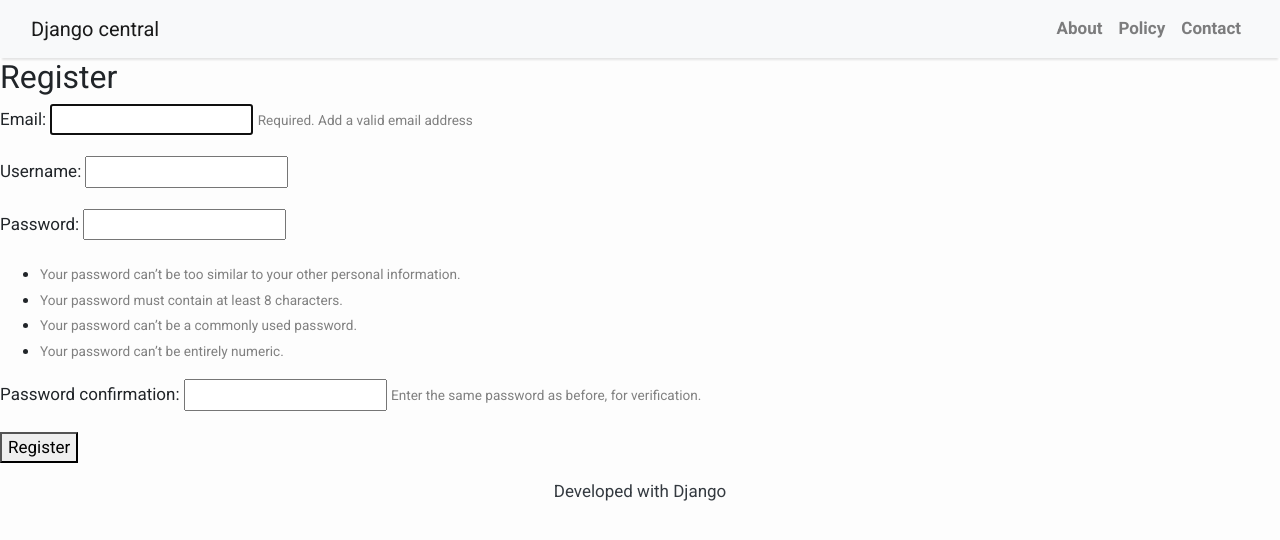
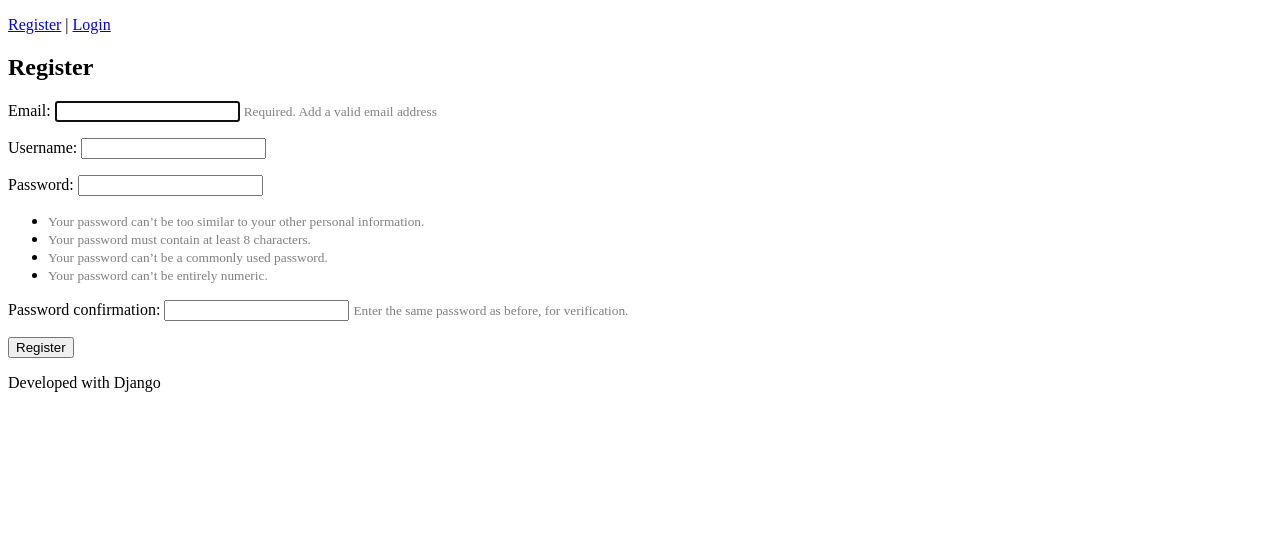
Before and after one commit to miguelikedeveloper/coredjango, a Django app: template coredjango/templates/users/register.html in a window 1280 px wide. Shown: the top 540 px of the page. Run offline with Django 3.2, Linux system fonts and the light colour scheme; the template is opened without the code that fills it: values that come from a table or form of the project are taken from there, others are empty; parts of the project's set-up code (start-up, migrations or seed data) failed here and were passed over; some libraries are stand-ins or nearby versions.

Commit message:
updating user registration and login

```diff
--- a/coredjango/conf/urls.py
+++ b/coredjango/conf/urls.py
@@ -18,6 +18,6 @@ from django.urls import path , include
 
 urlpatterns = [
     path('admin/', admin.site.urls, name="admin"),
-    path("register/", include("users.urls"), name= "user-registration")
+    path("user/", include("users.urls"), name= "user-registration")
 
 ]
--- a/coredjango/templates/base.html
+++ b/coredjango/templates/base.html
@@ -2,62 +2,12 @@
 <html>
 
     <head>
-         <title>Built with Django 3
-            </title>
-        <link href="https://fonts.googleapis.com/css?family=Roboto:400,700" rel="stylesheet">
-        <meta name="google" content="notranslate" />
-        <meta name="viewport" content="width=device-width, initial-scale=1" />
-        <link rel="stylesheet" href="https://maxcdn.bootstrapcdn.com/bootstrap/4.0.0/css/bootstrap.min.css" integrity="sha384-Gn5384xqQ1aoWXA+058RXPxPg6fy4IWvTNh0E263XmFcJlSAwiGgFAW/dAiS6JXm"
-            crossorigin="anonymous" />
+        {% if request.user.is_authenticated %}
+        <p> Hello, {{request.user.username}}| <a href="{% url 'logout' %}"> Logout</a></p>
+        {% else %}
+        <p> <a href="{% url 'register' %}"> Register</a> | <a href="#">Login</a></p>
+        {% endif %}
     </head>
-
-    <body>
-        <style>
-            body {
-            font-family: "Roboto", sans-serif;
-            font-size: 17px;
-            background-color: #fdfdfd;
-        }
-        .shadow {
-            box-shadow: 0 4px 2px -2px rgba(0, 0, 0, 0.1);
-        }
-        .btn-danger {
-            color: #fff;
-            background-color: #f00000;
-            border-color: #dc281e;
-        }
-        .masthead {
-            background: #3398E1;
-            height: auto;
-            padding-bottom: 15px;
-            box-shadow: 0 16px 48px #E3E7EB;
-            padding-top: 10px;
-        }
-    </style>
-
-        <!-- Navigation -->
-        <nav class="navbar navbar-expand-lg navbar-light bg-light shadow" id="mainNav">
-            <div class="container-fluid">
-                <a class="navbar-brand" href="/">Django central</a>
-                <button class="navbar-toggler navbar-toggler-right" type="button" data-toggle="collapse" data-target="#navbarResponsive"
-                    aria-controls="navbarResponsive" aria-expanded="false" aria-label="Toggle navigation">
-                    <span class="navbar-toggler-icon"></span>
-                </button>
-                <div class="collapse navbar-collapse" id="navbarResponsive">
-                    <ul class="navbar-nav ml-auto">
-                        <li class="nav-item text-black">
-                            <a class="nav-link text-black font-weight-bold" href="#">About</a>
-                        </li>
-                        <li class="nav-item text-black">
-                            <a class="nav-link text-black font-weight-bold" href="#">Policy</a>
-                        </li>
-                        <li class="nav-item text-black">
-                            <a class="nav-link text-black font-weight-bold" href="#">Contact</a>
-                        </li>
-                    </ul>
-                </div>
-            </div>
-        </nav>
         {% block content %}
         <!-- Content Goes here -->
         {% endblock %}
--- a/coredjango/users/urls.py
+++ b/coredjango/users/urls.py
@@ -1,5 +1,6 @@
 from django.urls import path
-from .views import  registration_view
+from .views import  registration_view, logout_view
 urlpatterns = [
-    path("", registration_view, name="name")
+    path("register/", registration_view, name="register"),
+    path("logout/", logout_view, name="logout")
 ]
--- a/coredjango/users/views.py
+++ b/coredjango/users/views.py
@@ -1,5 +1,5 @@
 from django.shortcuts import render, redirect
-from django.contrib.auth import login, authenticate
+from django.contrib.auth import login, authenticate, logout
 
 from .forms import RegistratrionForm
 
@@ -22,3 +22,7 @@ def registration_view(request):
         form = RegistratrionForm()
         context["registration_form"]  = form
     return render(request, "users/register.html", context)
+
+def logout_view(request):
+    logoupt(request)
+    return redirect("admin")
```
Also changed, not shown: coredjango/db.sqlite3 (added), coredjango/users/migrations/0001_initial.py (added).
